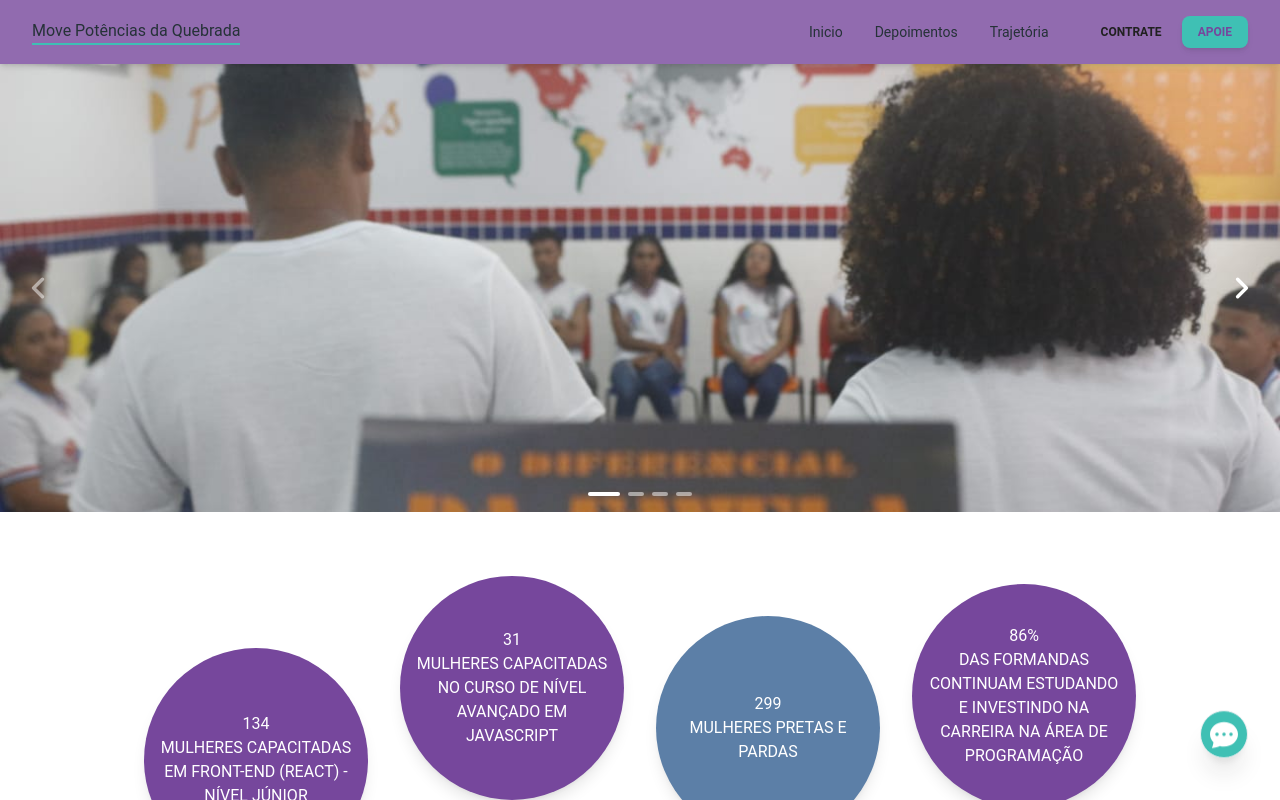
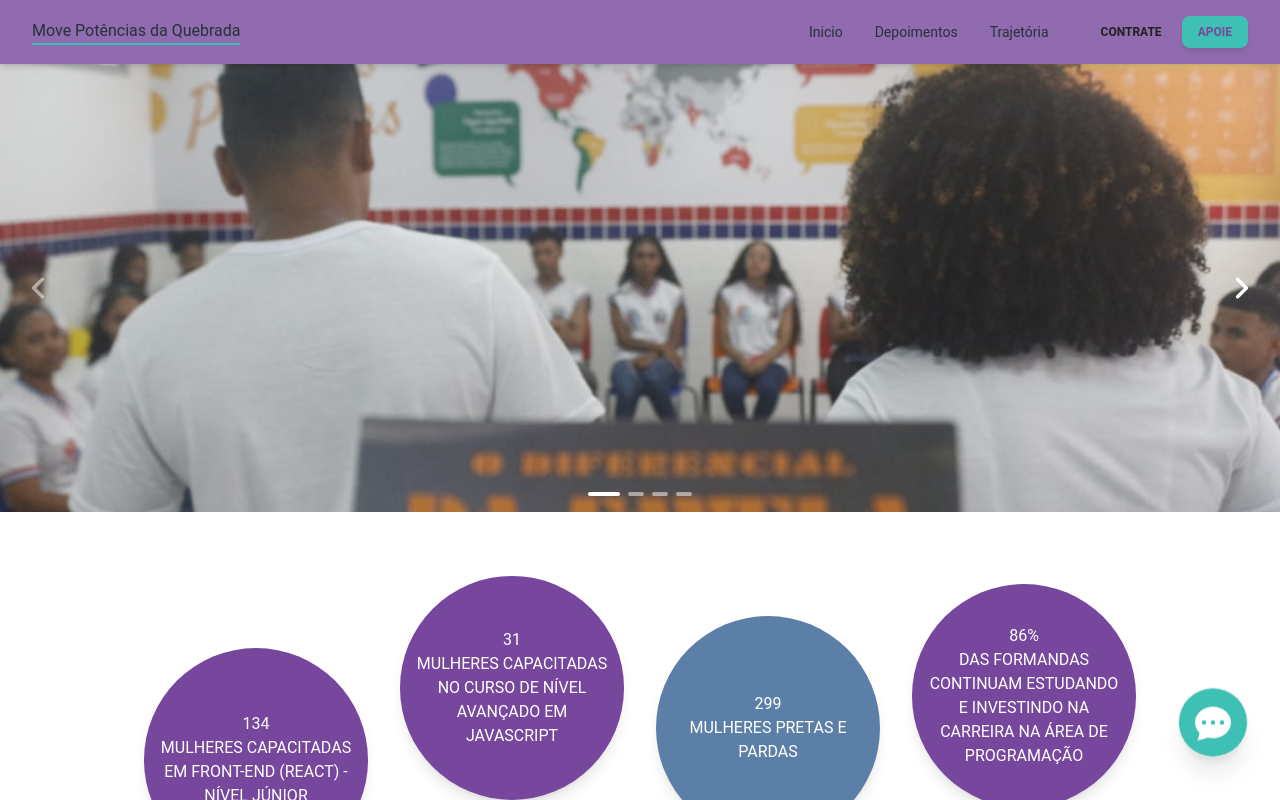
Before and after one commit to diegofranca92/move-potencias-site, a Next.js app: page / in a window 1280 px wide. Shown: the top 800 px of the page. Built offline with nearby package versions, Linux system fonts and the light colour scheme.

Commit message:
change button size

```diff
--- a/src/components/MediaMenu.tsx
+++ b/src/components/MediaMenu.tsx
@@ -13,12 +13,9 @@ export function MediaMenu() {
         <div className="absolute bottom-0 right-0">
           <SpeedDial>
             <SpeedDialHandler>
-              <IconButton
-                size="lg"
-                className="rounded-full bg-secondary border border-blue-gray-50 shadow-xl animate-bounce"
-              >
+              <IconButton className="rounded-full bg-secondary border border-blue-gray-50 shadow-xl max-w-[70px] w-[70px] h-[70px] max-h-[70px] animate-bounce">
                 <svg
-                  className="w-7 h-7"
+                  className="w-9 h-9"
                   fill="currentColor"
                   viewBox="0 0 16 16"
                 >
```
